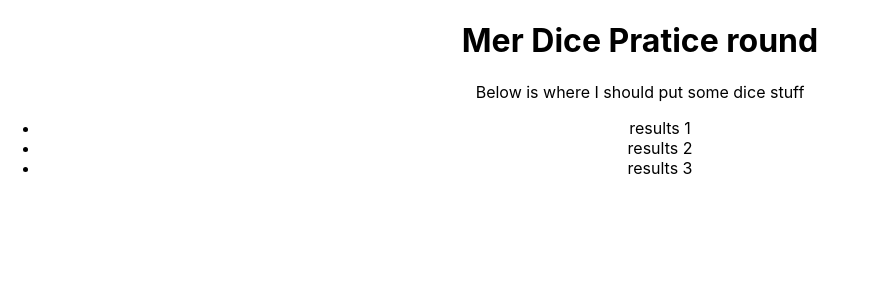
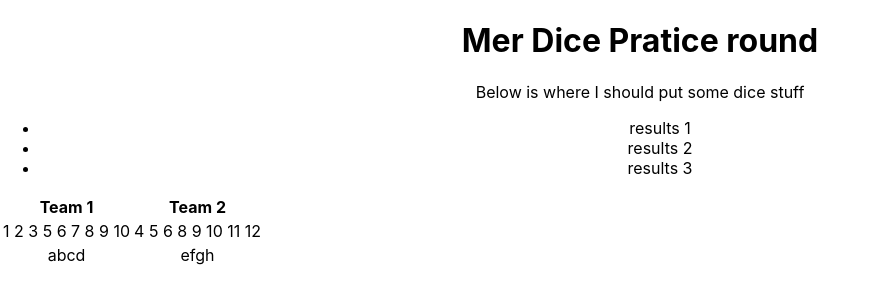
Before and after one commit to homercrates/merdice, a React (Create React App) app: page / in a window 1280 px wide. Shown: the top 302 px of the page, without its empty margins (0-877 px from the left). Built offline with nearby package versions, Linux system fonts and the light colour scheme.

Commit message:
refractered from app to pages

```diff
--- a/src/App.js
+++ b/src/App.js
@@ -1,22 +1,11 @@
 import React from 'react';
-import logo from './logo.svg';
+
 import './App.css';
+import MainPage from './pages/mainpage';
 
 function App() {
   return (
-    <div className="App">
-      <h1>
-        Mer Dice Pratice round
-      </h1>
-      <p>
-        Below is where I should put some dice stuff
-      </p>
-      <ul>
-        <li>results 1</li>
-        <li>results 2</li>
-        <li>results 3</li>
-      </ul>
-    </div>
+    <MainPage />
   );
 }
 
--- /dev/null
+++ b/src/pages/mainpage.js
@@ -0,0 +1,49 @@
+import React from 'react';
+
+function MainPage() {
+    return (
+        <div className="App">
+          <h1>
+            Mer Dice Pratice round
+          </h1>
+          <p>
+            Below is where I should put some dice stuff
+          </p>
+          <ul>
+            <li>results 1</li>
+            <li>results 2</li>
+            <li>results 3</li>
+          </ul>
+          <table>
+            <tbody>
+              <tr>
+                <th>
+                  Team 1
+                </th>
+                <th>
+                  Team 2
+                </th>
+              </tr>
+              <tr>
+                <td>
+                   1 2 3 5 6 7 8 9 10
+                </td>
+                <td>
+                  4 5 6 8 9 10 11 12
+                </td>
+              </tr>
+              <tr>
+                  <td>
+                      abcd
+                  </td>
+                  <td>
+                      efgh
+                  </td>
+              </tr>
+            </tbody>
+          </table>
+        </div>
+      );
+}
+
+export default MainPage;
```
